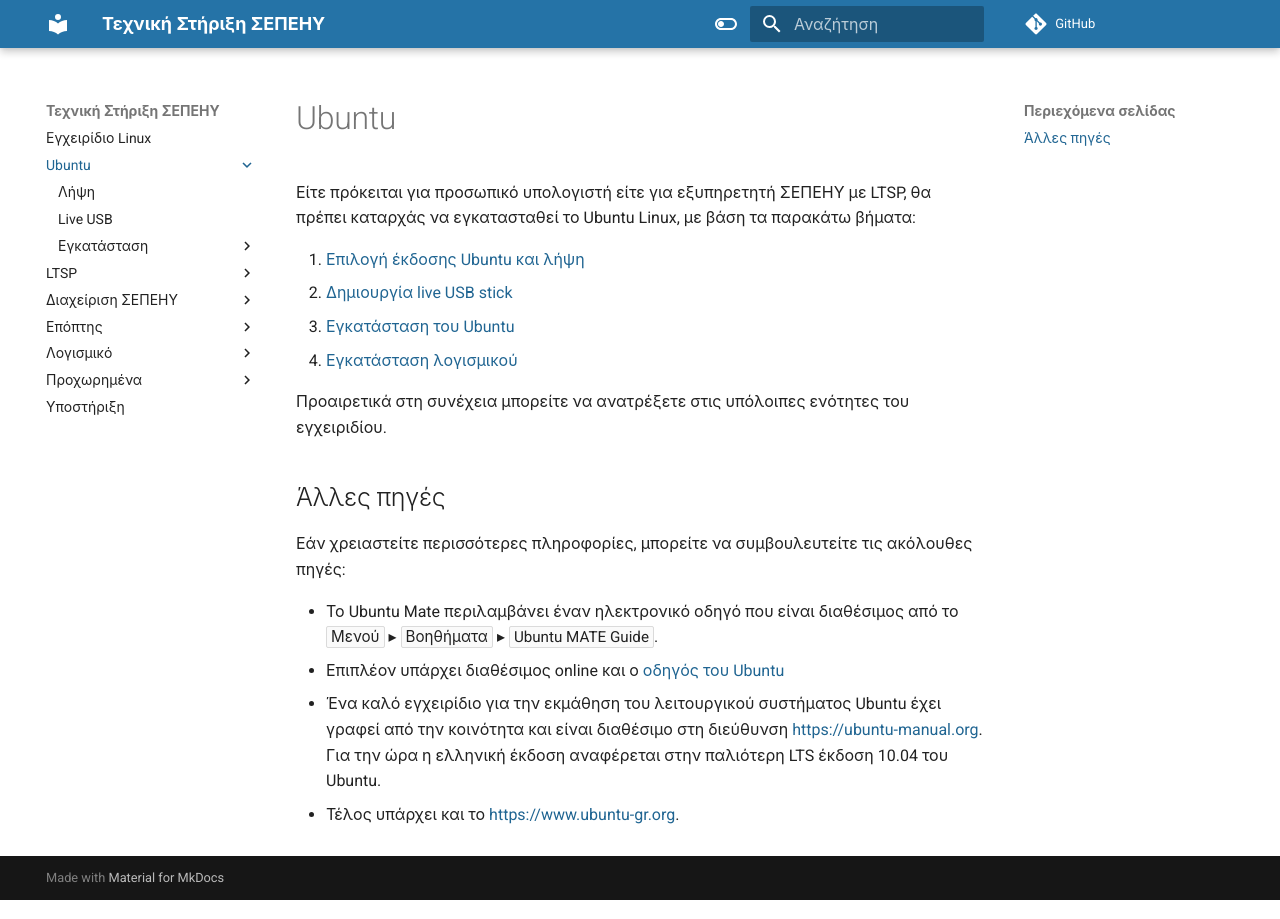
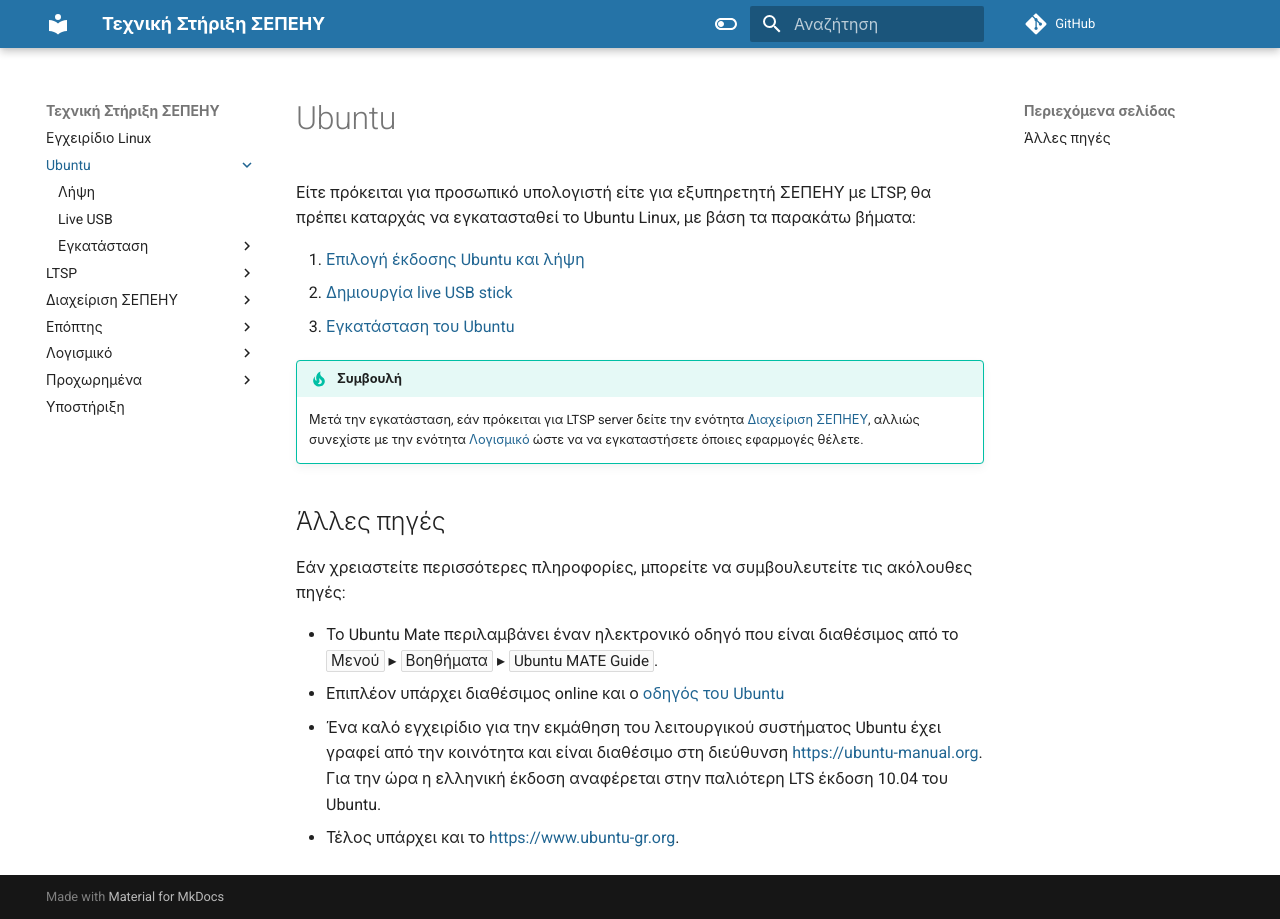
Before and after one commit to siahos/el.ltsp.org, an MkDocs documentation site: the page built from docs/ubuntu/index.md, in a window 1280 px wide. Built offline with MkDocs 1.6.1 and Material for MkDocs 9.7.7, drawn with Linux system fonts in a browser that asks for light colours; comment, search, counter and statistics services are not loaded.

Commit message:
Update ubuntu

```diff
--- a/docs/ubuntu/index.md
+++ b/docs/ubuntu/index.md
@@ -4,12 +4,15 @@
 πρέπει καταρχάς να εγκατασταθεί το Ubuntu Linux, με βάση τα παρακάτω βήματα:
 
 1. [Επιλογή έκδοσης Ubuntu και λήψη](download.md)
-2. [Δημιουργία live USB stick](../liveusb/index.md)
+2. [Δημιουργία live USB stick](liveusb.md)
 3. [Εγκατάσταση του Ubuntu](installation.md)
-4. [Εγκατάσταση λογισμικού](../software/index.md)
 
-Προαιρετικά στη συνέχεια μπορείτε να ανατρέξετε στις υπόλοιπες ενότητες του
-εγχειριδίου.
+
+!!! tip clear "Συμβουλή"
+    Μετά την εγκατάσταση, εάν πρόκειται για LTSP server δείτε την ενότητα
+    [Διαχείριση ΣΕΠΗΕΥ](../sch-scripts/index.md), αλλιώς συνεχίστε με την
+    ενότητα [Λογισμικό](../software/index.md) ώστε να να εγκαταστήσετε όποιες
+    εφαρμογές θέλετε.
 
 ## Άλλες πηγές
 
```
Also changed, not shown: docs/ubuntu/download.md (+2 -2 lines), docs/ubuntu/installation.md (+20 -31 lines).
